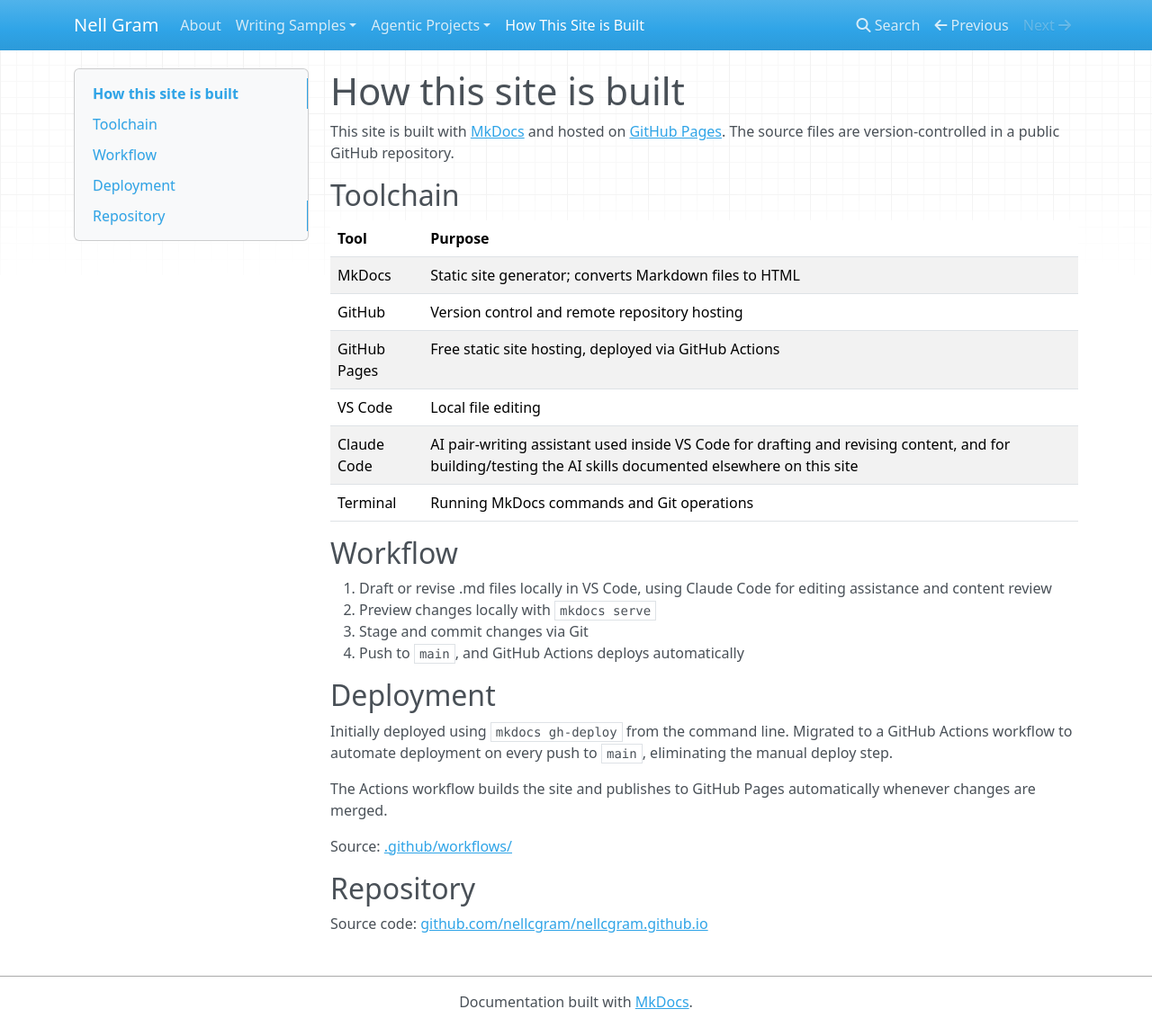
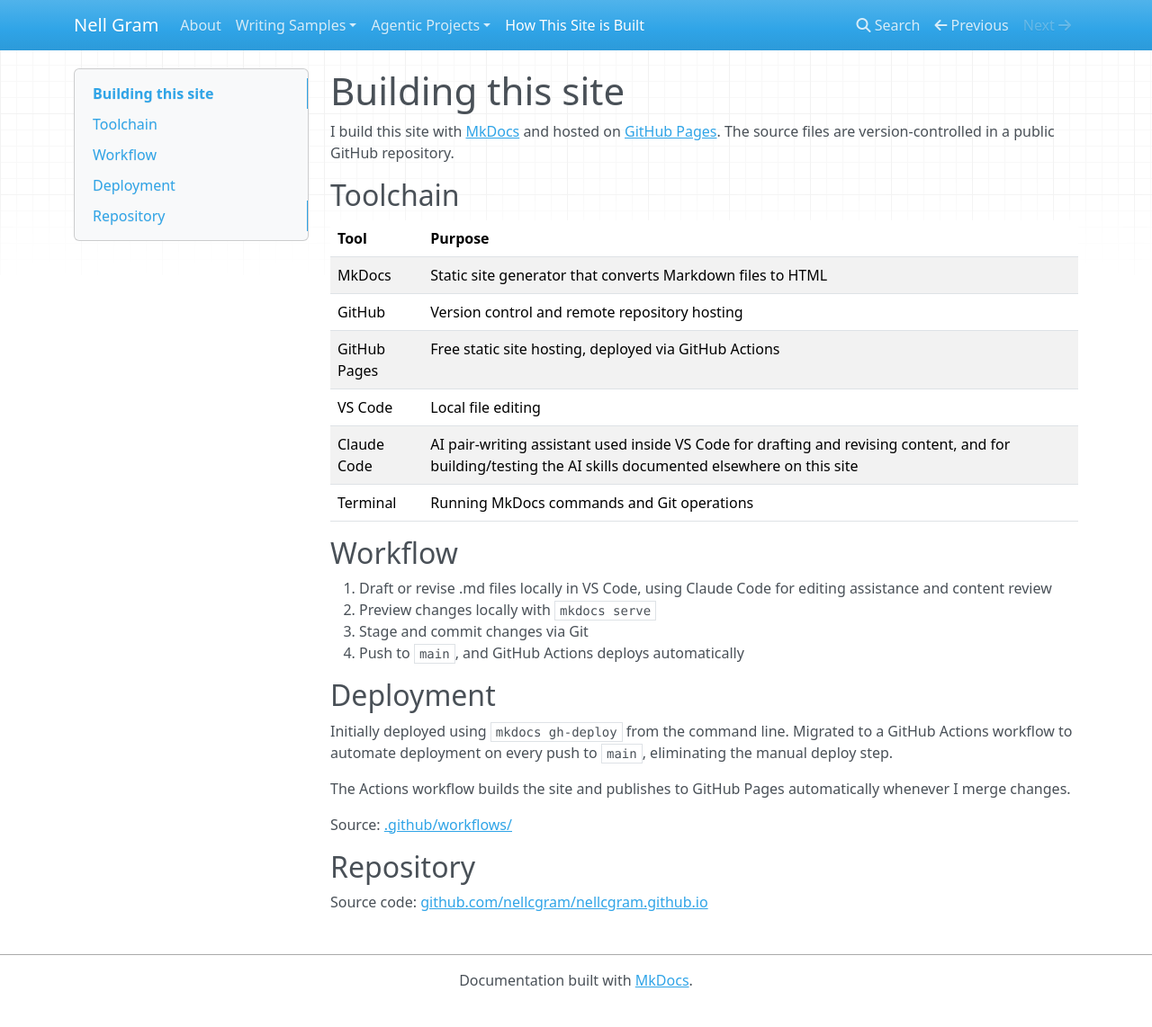
Before and after one commit to nellcgram/nellcgram.github.io, an MkDocs documentation site: the page built from docs/how-this-site-is-built.md, in a window 1280 px wide and 1142 px high. Shown: the whole window at 90% size. Built offline with MkDocs 1.6.1, drawn with Linux system fonts in a browser that asks for light colours; nearby versions of some CDN libraries.

Commit message:
Resolve remaining Vale suggestions on how-this-site-is-built
Co-Authored-By: Claude Sonnet 5.5 <noreply@anthropic.com>

```diff
--- a/docs/how-this-site-is-built.md
+++ b/docs/how-this-site-is-built.md
@@ -1,6 +1,6 @@
-# How this site is built
+# Building this site
 
-This site is built with [MkDocs](https://www.mkdocs.org/) and hosted on
+I build this site with [MkDocs](https://www.mkdocs.org/) and hosted on
 [GitHub Pages](https://pages.github.com/). The source files are version-controlled
 in a public GitHub repository.
 
@@ -8,7 +8,7 @@ in a public GitHub repository.
 
 | Tool | Purpose |
 | --- | --- |
-| MkDocs | Static site generator; converts Markdown files to HTML |
+| MkDocs | Static site generator that converts Markdown files to HTML |
 | GitHub | Version control and remote repository hosting |
 | GitHub Pages | Free static site hosting, deployed via GitHub Actions |
 | VS Code | Local file editing |
@@ -29,7 +29,7 @@ GitHub Actions workflow to automate deployment on every push to `main`, eliminat
 the manual deploy step.
 
 The Actions workflow builds the site and publishes to GitHub Pages automatically
-whenever changes are merged.
+whenever I merge changes.
 
 Source: [.github/workflows/](https://github.com/nellcgram/nellcgram.github.io/tree/main/.github/workflows)
 
```
